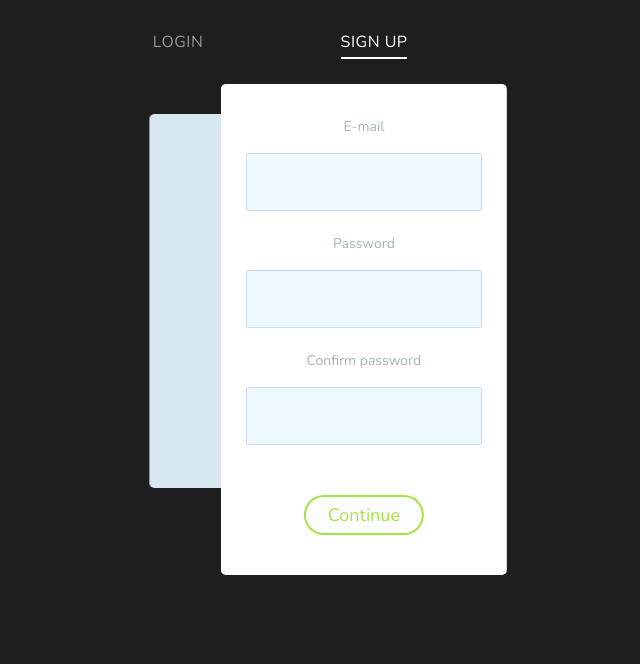
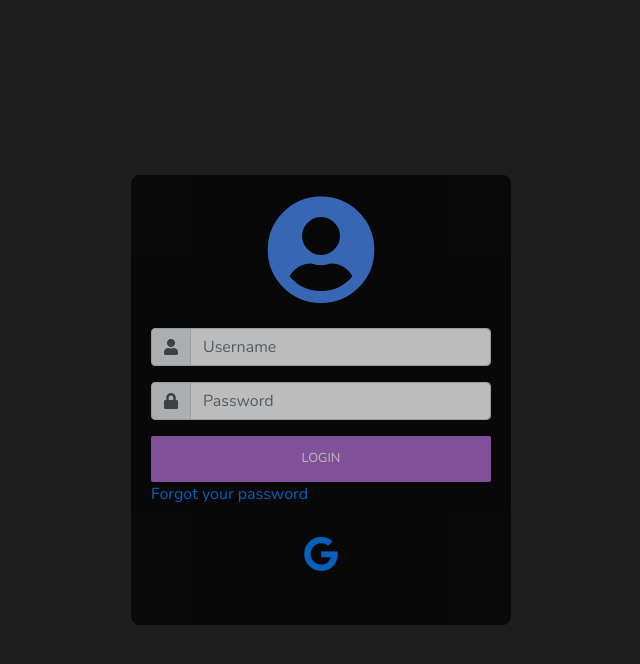
Before and after one commit to Eshaan-B/SIH2022-AdminFrontend, a React (Create React App) app: page / in a window 1280 px wide. Shown: the top 664 px of the page, without its empty margins (319-959 px from the left). Built offline with nearby package versions, Linux system fonts and the light colour scheme.

Commit message:
Initial Commit

```diff
--- a/package.json
+++ b/package.json
@@ -13,6 +13,7 @@
     "bootstrap": "^5.1.3",
     "clsx": "^1.1.1",
     "flowbite": "^1.3.4",
+    "mdbreact": "^5.2.0",
     "node-sass": "^7.0.1",
     "react": "^17.0.2",
     "react-bootstrap": "^2.2.1",
--- a/src/App.js
+++ b/src/App.js
@@ -2,7 +2,7 @@ import "./App.css";
 import Login from "./Components/Login/Login";
 import { BrowserRouter, Route, Routes } from "react-router-dom";
 import Dashboard from "./Components/Dashboard/Dashboard";
-import Signup from "./Components/Signup/Signup";
+// import Signup from "./Components/Signup/Signup";
 
 function App() {
   return (
@@ -11,7 +11,7 @@ function App() {
         <Routes>
           <Route path="/" element={<Login />} />
           <Route path="/login" element={<Login />} />
-          <Route path="/signup" element={<Signup />} />
+          {/* <Route path="/signup" element={<Signup />} /> */}
           <Route path="/dashboard" element={<Dashboard />} />
         </Routes>
       </div>
--- a/src/Components/Dashboard/Dashboard.css
+++ b/src/Components/Dashboard/Dashboard.css
@@ -1,9 +1,9 @@
 @import url("https://fonts.googleapis.com/css2?family=Nunito:ital,wght@0,200;0,300;0,400;0,600;0,700;0,800;0,900;1,200;1,300;1,400;1,600;1,700;1,800;1,900&display=swap");
 
 body {
-  font-family: "Nunito", sans-serif;
-  color: #676767;
-  background-color: #1e1e1e;
+  font-family: "Nunito", sans-serif !important;
+  color: #676767 !important;
+  background-color: #1e1e1e !important;
 }
 
 .bg-card {
--- a/src/Components/Login/Login.css
+++ b/src/Components/Login/Login.css
@@ -1,286 +1,51 @@
-*,
-*::before,
-*::after {
+body {
+  background: #2d2d2d;
+  margin: 0;
+  padding: 0;
   box-sizing: border-box;
+  color: white;
 }
 
-body {
-  margin: 0;
-  font-family: Roboto, -apple-system, "Helvetica Neue", "Segoe UI", Arial,
-    sans-serif;
-  background: #3b4465;
+.container {
+  display: flex;
+  align-items: center;
+  justify-content: center;
+  height: 100vh;
+  width: 100%;
+}
+.form-box {
+  width: 380px;
+  height: 450px;
+  background-color: black;
+  padding: 20px;
+  display: flex;
+  flex-direction: column;
+  justify-content: flex-start;
+  opacity: 0.7;
+  border-radius: 2%;
+}
+.header-form {
+  margin-bottom: 15px;
+}
+button {
+  margin-top: 40px;
+  margin-bottom: 10px;
+}
+.message {
+  display: flex;
+  justify-content: space-between;
+}
+.social {
+  display: flex;
+  justify-content: space-around;
+  padding: 30px;
 }
 
-.forms-section {
-  display: flex;
-  flex-direction: column;
-  justify-content: center;
-  align-items: center;
+.social i {
+  font-size: 35px;
 }
 
-.section-title {
-  font-size: 32px;
-  letter-spacing: 1px;
-  color: #fff;
+.social i:hover {
+  color: red;
+  cursor: pointer;
 }
-
-.forms {
-  display: flex;
-  align-items: flex-start;
-  margin-top: 30px;
-}
-
-.form-wrapper {
-  animation: hideLayer 0.3s ease-out forwards;
-}
-
-.form-wrapper.is-active {
-  animation: showLayer 0.3s ease-in forwards;
-}
-
-@keyframes showLayer {
-  50% {
-    z-index: 1;
-  }
-  100% {
-    z-index: 1;
-  }
-}
-
-@keyframes hideLayer {
-  0% {
-    z-index: 1;
-  }
-  49.999% {
-    z-index: 1;
-  }
-}
-
-.switcher {
-  position: relative;
-  cursor: pointer;
-  display: block;
-  margin-right: auto;
-  margin-left: auto;
-  padding: 0;
-  text-transform: uppercase;
-  font-family: inherit;
-  font-size: 16px;
-  letter-spacing: 0.5px;
-  color: #999;
-  background-color: transparent;
-  border: none;
-  outline: none;
-  transform: translateX(0);
-  transition: all 0.3s ease-out;
-}
-
-.form-wrapper.is-active .switcher-login {
-  color: #fff;
-  transform: translateX(90px);
-}
-
-.form-wrapper.is-active .switcher-signup {
-  color: #fff;
-  transform: translateX(-90px);
-}
-
-.underline {
-  position: absolute;
-  bottom: -5px;
-  left: 0;
-  overflow: hidden;
-  pointer-events: none;
-  width: 100%;
-  height: 2px;
-}
-
-.underline::before {
-  content: "";
-  position: absolute;
-  top: 0;
-  left: inherit;
-  display: block;
-  width: inherit;
-  height: inherit;
-  background-color: currentColor;
-  transition: transform 0.2s ease-out;
-}
-
-.switcher-login .underline::before {
-  transform: translateX(101%);
-}
-
-.switcher-signup .underline::before {
-  transform: translateX(-101%);
-}
-
-.form-wrapper.is-active .underline::before {
-  transform: translateX(0);
-}
-
-.form {
-  overflow: hidden;
-  min-width: 260px;
-  margin-top: 50px;
-  padding: 30px 25px;
-  border-radius: 5px;
-  transform-origin: top;
-}
-
-.form-login {
-  animation: hideLogin 0.3s ease-out forwards;
-}
-
-.form-wrapper.is-active .form-login {
-  animation: showLogin 0.3s ease-in forwards;
-}
-
-@keyframes showLogin {
-  0% {
-    background: #d7e7f1;
-    transform: translate(40%, 10px);
-  }
-  50% {
-    transform: translate(0, 0);
-  }
-  100% {
-    background-color: #fff;
-    transform: translate(35%, -20px);
-  }
-}
-
-@keyframes hideLogin {
-  0% {
-    background-color: #fff;
-    transform: translate(35%, -20px);
-  }
-  50% {
-    transform: translate(0, 0);
-  }
-  100% {
-    background: #d7e7f1;
-    transform: translate(40%, 10px);
-  }
-}
-
-.form-signup {
-  animation: hideSignup 0.3s ease-out forwards;
-}
-
-.form-wrapper.is-active .form-signup {
-  animation: showSignup 0.3s ease-in forwards;
-}
-
-@keyframes showSignup {
-  0% {
-    background: #d7e7f1;
-    transform: translate(-40%, 10px) scaleY(0.8);
-  }
-  50% {
-    transform: translate(0, 0) scaleY(0.8);
-  }
-  100% {
-    background-color: #fff;
-    transform: translate(-35%, -20px) scaleY(1);
-  }
-}
-
-@keyframes hideSignup {
-  0% {
-    background-color: #fff;
-    transform: translate(-35%, -20px) scaleY(1);
-  }
-  50% {
-    transform: translate(0, 0) scaleY(0.8);
-  }
-  100% {
-    background: #d7e7f1;
-    transform: translate(-40%, 10px) scaleY(0.8);
-  }
-}
-
-.form fieldset {
-  position: relative;
-  opacity: 0;
-  margin: 0;
-  padding: 0;
-  border: 0;
-  transition: all 0.3s ease-out;
-}
-
-.form-login fieldset {
-  transform: translateX(-50%);
-}
-
-.form-signup fieldset {
-  transform: translateX(50%);
-}
-
-.form-wrapper.is-active fieldset {
-  opacity: 1;
-  transform: translateX(0);
-  transition: opacity 0.4s ease-in, transform 0.35s ease-in;
-}
-
-.form legend {
-  position: absolute;
-  overflow: hidden;
-  width: 1px;
-  height: 1px;
-  clip: rect(0 0 0 0);
-}
-
-.input-block {
-  margin-bottom: 20px;
-}
-
-.input-block label {
-  font-size: 14px;
-  color: #a1b4b4;
-}
-
-.input-block input {
-  display: block;
-  width: 100%;
-  margin-top: 8px;
-  padding-right: 15px;
-  padding-left: 15px;
-  font-size: 16px;
-  line-height: 40px;
-  color: #3b4465;
-  background: #eef9fe;
-  border: 1px solid #cddbef;
-  border-radius: 2px;
-}
-
-.form [type="submit"] {
-  opacity: 0;
-  display: block;
-  min-width: 120px;
-  margin: 30px auto 10px;
-  font-size: 18px;
-  line-height: 40px;
-  border-radius: 25px;
-  border: none;
-  transition: all 0.3s ease-out;
-}
-
-.form-wrapper.is-active .form [type="submit"] {
-  opacity: 1;
-  transform: translateX(0);
-  transition: all 0.4s ease-in;
-}
-
-.btn-login {
-  color: #fbfdff;
-  background: #a7e245;
-  transform: translateX(-30%);
-}
-
-.btn-signup {
-  color: #a7e245;
-  background: #fbfdff;
-  box-shadow: inset 0 0 0 2px #a7e245;
-  transform: translateX(30%);
-}
--- a/src/Components/Login/Login.js
+++ b/src/Components/Login/Login.js
@@ -1,85 +1,59 @@
 import React from "react";
 import "./Login.css";
-import "animate.css";
-import { useEffect } from "react";
 
 function Login() {
-  // const switchers = [...document.querySelectorAll(".switcher")];
-
-  useEffect(() => {
-    const loginEl = document.querySelector(".login-wrapper");
-    const signupEl = document.querySelector(".signup-wrapper");
-    const login_btn = document.querySelector(".switcher-login");
-    const signup_btn = document.querySelector(".switcher-signup");
-
-    login_btn.addEventListener("click", () => {
-      signupEl.classList.remove("is-active");
-      loginEl.classList.add("is-active");
-    });
-    signup_btn.addEventListener("click", () => {
-      loginEl.classList.remove("is-active");
-      signupEl.classList.add("is-active");
-    });
-  });
-
   return (
-    <section className="forms-section">
-      <div className="forms">
-        <div className="form-wrapper login-wrapper">
-          <button type="button" className="switcher switcher-login">
-            Login
-            <span className="underline" />
-          </button>
-          <form className="form form-login">
-            <fieldset>
-              <legend>Please, enter your email and password for login.</legend>
-              <div className="input-block">
-                <label htmlFor="login-email">E-mail</label>
-                <input id="login-email" type="email" required />
+    <div className="container">
+      <div className="form-box">
+        <div className="header-form">
+          <h4 className="text-primary text-center">
+            <i className="fa fa-user-circle" style={{ fontSize: "110px" }}></i>
+          </h4>
+          <div className="image"></div>
+        </div>
+        <div className="body-form">
+          <form>
+            <div className="input-group mb-3">
+              <div className="input-group-prepend">
+                <span className="input-group-text">
+                  <i class="fa fa-user"></i>
+                </span>
               </div>
-              <div className="input-block">
-                <label htmlFor="login-password">Password</label>
-                <input id="login-password" type="password" required />
+              <input
+                type="text"
+                className="form-control"
+                placeholder="Username"
+              />
+            </div>
+            <div className="input-group mb-3">
+              <div className="input-group-prepend">
+                <span className="input-group-text">
+                  <i class="fa fa-lock"></i>
+                </span>
               </div>
-            </fieldset>
-            <button type="submit" className="btn-login">
-              Login
+              <input
+                type="text"
+                className="form-control"
+                placeholder="Password"
+              />
+            </div>
+            <button type="button" className="btn btn-secondary btn-block">
+              LOGIN
             </button>
+            <div className="message">
+              <div>
+                <a href="#">Forgot your password</a>
+              </div>
+            </div>
           </form>
-        </div>
-        <div className="form-wrapper is-active signup-wrapper">
-          <button type="button" className="switcher switcher-signup">
-            Sign Up
-            <span className="underline" />
-          </button>
-          <form className="form form-signup">
-            <fieldset>
-              <legend>
-                Please, enter your email, password and password confirmation for
-                sign up.
-              </legend>
-              <div className="input-block">
-                <label htmlFor="signup-email">E-mail</label>
-                <input id="signup-email" type="email" required />
-              </div>
-              <div className="input-block">
-                <label htmlFor="signup-password">Password</label>
-                <input id="signup-password" type="password" required />
-              </div>
-              <div className="input-block">
-                <label htmlFor="signup-password-confirm">
-                  Confirm password
-                </label>
-                <input id="signup-password-confirm" type="password" required />
-              </div>
-            </fieldset>
-            <button type="submit" className="btn-signup">
-              Continue
-            </button>
-          </form>
+          <div className="social">
+            <a href="#">
+              <i className="fab fa-google"></i>
+            </a>
+          </div>
         </div>
       </div>
-    </section>
+    </div>
   );
 }
 
--- a/src/Components/Signup/signup.scss
+++ /dev/null
@@ -1,16 +0,0 @@
-@import "compass" $mineShaft: #333333 $tundora: #4a4a4a $dustyGray: #9b9b9b
-    $gallery: #f0f0f0 body background-color: $mineShaft font-family: "Open Sans",
-  Helvetica form text-align: center label display: block letter-spacing: 4px
-    padding-top: 30px text-align: center .label-text color: $dustyGray cursor:
-    text font-size: 20px line-height: 20px text-transform: uppercase +
-    transform(translateY(-34px)) transition: all 0.3s input background-color:
-    transparent border: 0 border-bottom: 2px solid $tundora color: white
-    font-size: 36px letter-spacing: -1px outline: 0 padding: 5px 20px text-align:
-    center transition: all 0.3s width: 200px &: focus max-width: 100% width: 400px
-    & + .label-text color: $gallery font-size: 13px + transform(
-      translateY(-74px)
-    ) &: valid + .label-text font-size: 13px + transform(translateY(-74px)) button
-    background-color: $mineShaft border: 2px solid white border-radius: 27px color:
-    white cursor: pointer font-size: 20px margin-top: 20px padding: 15px 30px text-transform:
-    uppercase transition: all 200ms &: hover,
-  &: focus background-color: white color: $mineShaft outline: 0;
--- a/src/index.js
+++ b/src/index.js
@@ -4,6 +4,11 @@ import "./index.css";
 import App from "./App";
 import "flowbite";
 import reportWebVitals from "./reportWebVitals";
+import "@fortawesome/fontawesome-free/css/all.min.css";
+import "bootstrap-css-only/css/bootstrap.min.css";
+import "mdbreact/dist/css/mdb.css";
+// import "mdbreact/dist/css/mdb-free.css";
+// import "./assets/scss/mdb-free.scss";
 
 ReactDOM.render(
   <React.StrictMode>
```
Also changed, not shown: src/Components/Signup/Signup.js (deleted, +0 -28 lines), 1 other file (tests, documents, lock files or other folders).
